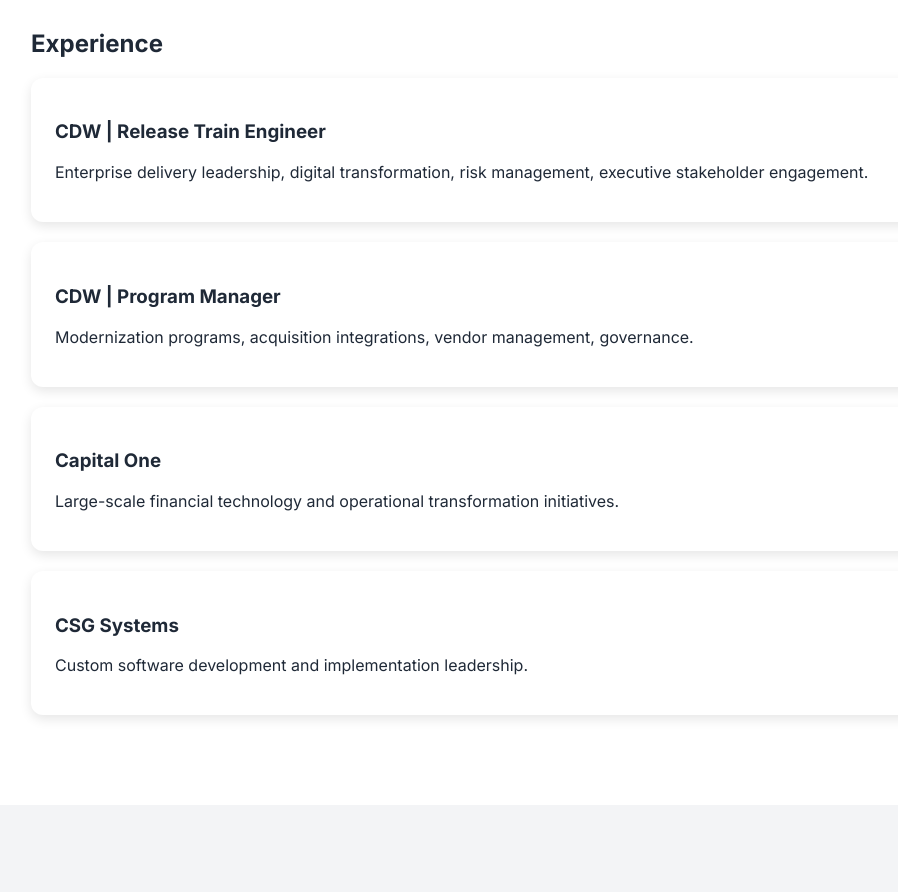
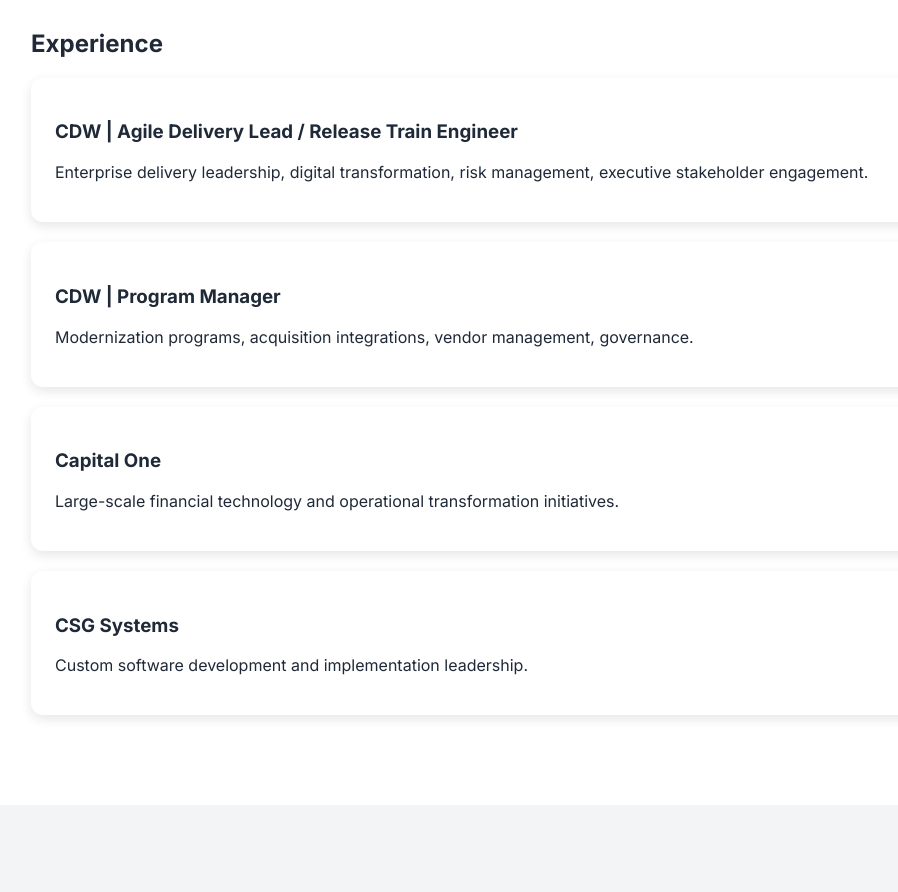
Before and after one commit to RobbPlemons/robbplemons.github.io, a plain HTML site: page index.html in a window 1280 px wide. Shown: the part 1180-2072 px from the top of the page, without its empty margins (59-957 px from the left). Drawn offline with Linux system fonts and the light colour scheme.

Commit message:
Update job title for CDW role in index.html

```diff
--- a/index.html
+++ b/index.html
@@ -40,7 +40,7 @@
 <div class="card"><h3>3,500 Employees</h3><p>Enterprise compensation rollout with zero payroll disruption.</p></div>
 </div></div></section>
 <section id="experience" class="section"><div class="container"><h2>Experience</h2>
-<div class="card"><h3>CDW | Release Train Engineer</h3><p>Enterprise delivery leadership, digital transformation, risk management, executive stakeholder engagement.</p></div>
+<div class="card"><h3>CDW | Agile Delivery Lead / Release Train Engineer</h3><p>Enterprise delivery leadership, digital transformation, risk management, executive stakeholder engagement.</p></div>
 <div class="card"><h3>CDW | Program Manager</h3><p>Modernization programs, acquisition integrations, vendor management, governance.</p></div>
 <div class="card"><h3>Capital One</h3><p>Large-scale financial technology and operational transformation initiatives.</p></div>
 <div class="card"><h3>CSG Systems</h3><p>Custom software development and implementation leadership.</p></div>
```
